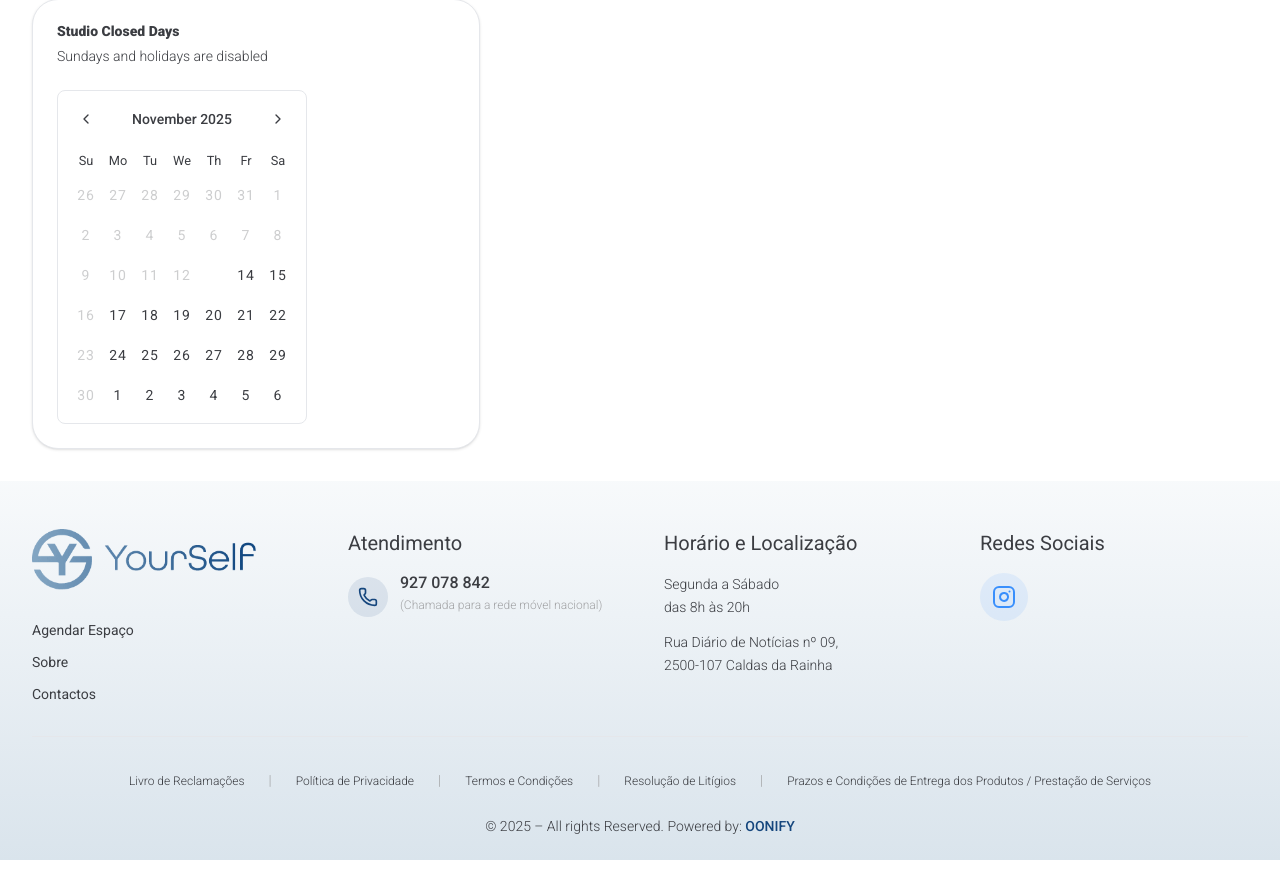
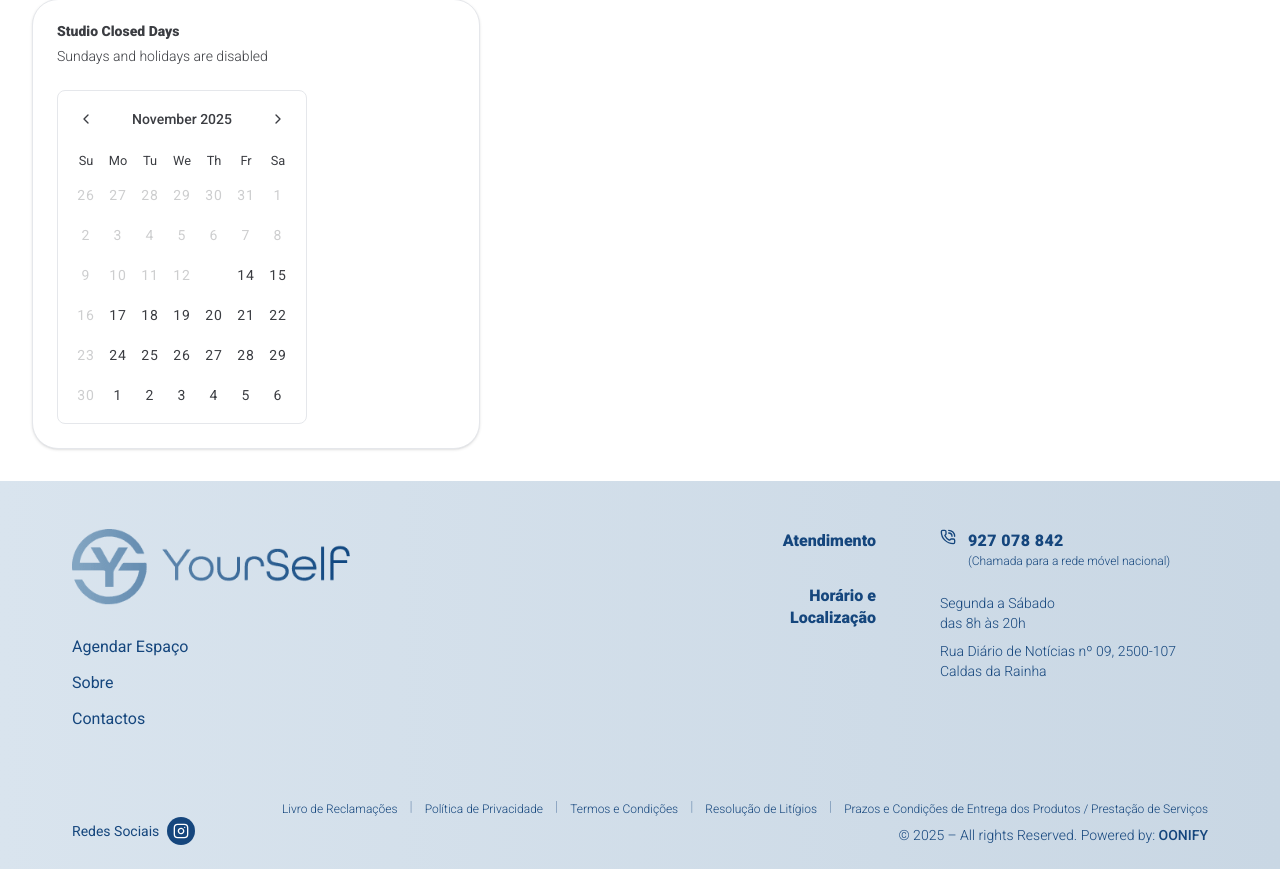
Before and after one commit to AsifIqbal093/YourselfPilates_Main, a Next.js app: page /example in a window 1280 px wide. Shown: the part 7970-8839 px from the top of the page. Built offline with nearby package versions, Linux system fonts and the light colour scheme; a web font is replaced by a local one.

Commit message:
fix footer

```diff
--- a/src/components/layout/Footer.jsx
+++ b/src/components/layout/Footer.jsx
@@ -1,8 +1,7 @@
 import React from "react";
 import Link from "next/link";
 import Image from "next/image";
-import { Phone, Instagram } from "lucide-react";
-import { Separator } from "@/components/ui/separator";
+import { PhoneCall, Instagram } from "lucide-react";
 
 const Footer = () => {
   const currentYear = new Date().getFullYear();
@@ -29,31 +28,26 @@ const Footer = () => {
   ];
 
   return (
-    <footer className="bg-gradient-to-b from-[#88A9C310] to-[#88A9C350] pt-12 pb-6">
-      <div className="container mx-auto px-4 md:px-6 lg:px-8">
-        {/* Main Footer Content */}
-        <div className="grid grid-cols-1 md:grid-cols-2 lg:grid-cols-4 gap-8 md:gap-12 mb-8">
-          {/* Logo and Navigation */}
-          <div className="space-y-6">
-            <Link
-              href="/"
-              className="inline-block transition-transform duration-200 hover:scale-[1.02]"
-            >
+    <footer className="bg-gradient-to-r from-[#d9e4ee] to-[#c9d7e4] pt-12 pb-6 relative">
+      <div className="container mx-auto px-4 md:px-6 lg:px-8 max-w-[1200px]">
+        {/* Top Section */}
+        <div className="grid grid-cols-1 md:grid-cols-2 gap-10 mb-16">
+          <div className="space-y-4 md:space-y-6">
+            <Link href="/" className="inline-block">
               <Image
                 src="/images/Logo.png"
                 alt="YourSelf Pilates"
                 width={278}
                 height={75}
-                className="h-auto w-48 md:w-56"
+                className="h-auto w-full max-w-[278px]"
               />
             </Link>
-
-            <nav className="flex flex-col space-y-3">
+            <nav className="flex flex-col space-y-2 md:space-y-3">
               {navigationLinks.map((link) => (
                 <Link
                   key={link.href}
                   href={link.href}
-                  className="text-secondary text-sm font-normal hover:text-primary transition-colors duration-200 w-fit"
+                  className="text-[#15467d] text-base font-normal hover:text-primary transition-colors duration-200 w-fit"
                 >
                   {link.name}
                 </Link>
@@ -61,67 +55,62 @@ const Footer = () => {
             </nav>
           </div>
 
-          {/* Service/Phone */}
-          <div className="space-y-4">
-            <h3 className="text-secondary font-normal text-xl">Atendimento</h3>
-            <a
-              href="tel:927078842"
-              className="group inline-flex items-start space-x-3 transition-all duration-200 hover:scale-[1.02]"
-            >
-              <div className="flex items-center justify-center w-10 h-10 rounded-full bg-[#15467d]/10 text-[#15467d] group-hover:bg-[#15467d] group-hover:text-white transition-all duration-200 mt-1">
-                <Phone className="w-5 h-5" />
+          <div className="flex flex-col sm:flex-row justify-center sm:justify-end sm:space-x-16 space-y-6 sm:space-y-0 text-[#15467d] pr-0 sm:pr-8">
+            <div className="flex flex-col space-y-4 sm:space-y-8 min-w-[160px] text-center sm:text-right">
+              <h3 className="font-semibold text-base">Atendimento</h3>
+              <h3 className="font-semibold text-base leading-snug">
+                Horário e <br /> Localização
+              </h3>
             </div>
-              <div className="flex flex-col">
-                <span className="text-secondary font-medium text-base leading-tight">
-                  927 078 842
+
+            {/* Right Content */}
+            <div className="flex flex-col space-y-6 text-center sm:text-left">
+              <div className="flex flex-col sm:flex-row items-center sm:items-start justify-center sm:justify-start space-y-2 sm:space-y-0 sm:space-x-3">
+                <PhoneCall className="w-4 h-4 shrink-0 text-[#15467d]" />
+                <div className="flex flex-col leading-tight">
+                  <span className="font-semibold text-base tracking-wide">
+                    927&nbsp;078&nbsp;842
                   </span>
-                <span className="text-muted text-xs mt-1">
+                  <span className="text-xs">
                     (Chamada para a rede móvel nacional)
                   </span>
                 </div>
-            </a>
               </div>
 
-          {/* Schedule and Location */}
-          <div className="space-y-4">
-            <h3 className="text-secondary font-normal text-xl">
-              Horário e Localização
-            </h3>
-            <div className="space-y-3 text-sm text-secondary">
-              <p className="leading-relaxed">
-                Segunda a Sábado
-                <br />
+              {/* Horário + Endereço */}
+              <div className="text-sm space-y-2">
+                <p>
+                  Segunda a Sábado <br />
                   das 8h às 20h
                 </p>
-              <p className="leading-relaxed">
-                Rua Diário de Notícias nº 09,
-                <br />
-                2500-107 Caldas da Rainha
+                <p>
+                  Rua Diário de Notícias nº 09, 2500-107 <br />Caldas da Rainha
                 </p>
               </div>
             </div>
+          </div>
+        </div>
 
-          {/* Social Media */}
-          <div className="space-y-4">
-            <h3 className="text-secondary font-normal text-xl">
-              Redes Sociais
-            </h3>
+        {/* Bottom Section */}
+        <div className="flex flex-col md:flex-row items-center md:items-end justify-between gap-6 mt-8">
+          {/* Redes Sociais */}
+          <div className="flex items-center justify-center md:justify-start space-x-2">
+            <span className="text-[#15467d] text-sm font-normal">Redes Sociais</span>
             <a
               href="https://www.instagram.com/yourselfpilates/?hl=en"
               target="_blank"
               rel="noopener noreferrer"
-              className="inline-flex items-center justify-center w-12 h-12 rounded-full bg-primary/10 text-primary hover:bg-primary hover:text-white transition-all duration-200"
+              className="flex items-center justify-center w-7 h-7 rounded-full bg-[#15467d] text-white hover:opacity-80 transition"
               aria-label="Instagram"
             >
-              <Instagram className="w-6 h-6" />
+              <Instagram className="w-4 h-4" />
             </a>
           </div>
-        </div>
 
-        <Separator className="my-8" />
 
-        {/* Legal Links - Desktop (Horizontal) */}
-        <div className="hidden md:flex flex-wrap items-center justify-center gap-x-6 gap-y-2 mb-6">
+          <div className="flex flex-col md:items-end items-center gap-2 md:gap-0 mt-4 md:mt-0">
+            {/* Legal Links */}
+            <div className="flex flex-col md:flex-row items-center md:items-end justify-center md:justify-end gap-y-1 md:gap-y-0 gap-x-2 text-center md:text-right">
               {legalLinks.map((link, index) => (
                 <React.Fragment key={link.href}>
                   {link.external ? (
@@ -129,63 +118,40 @@ const Footer = () => {
                       href={link.href}
                       target="_blank"
                       rel="noopener noreferrer"
-                  className="text-secondary text-xs hover:text-primary transition-colors duration-200"
+                      className="text-[#15467d] text-xs hover:opacity-80 transition"
                     >
                       {link.name}
                     </a>
                   ) : (
                     <Link
                       href={link.href}
-                  className="text-secondary text-xs hover:text-primary transition-colors duration-200"
+                      className="text-[#15467d] text-xs hover:opacity-80 transition"
                     >
                       {link.name}
                     </Link>
                   )}
                   {index < legalLinks.length - 1 && (
-                <span className="text-muted">|</span>
+                    <span className="hidden md:inline text-[#15467d]/50 mx-1">|</span>
                   )}
                 </React.Fragment>
               ))}
             </div>
 
-        {/* Legal Links - Mobile (Vertical) */}
-        <div className="flex md:hidden flex-col space-y-3 mb-6">
-          {legalLinks.map((link) =>
-            link.external ? (
-              <a
-                key={link.href}
-                href={link.href}
-                target="_blank"
-                rel="noopener noreferrer"
-                className="text-secondary text-sm hover:text-primary transition-colors duration-200"
-              >
-                {link.name}
-              </a>
-            ) : (
-              <Link
-                key={link.href}
-                href={link.href}
-                className="text-secondary text-sm hover:text-primary transition-colors duration-200"
-              >
-                {link.name}
-              </Link>
-            )
-          )}
-        </div>
 
-        {/* Copyright */}
-        <div className="text-center">
-          <p className="text-secondary text-xs md:text-sm">
+            <div className="text-right mt-2">
+              <p className="text-[#15467d] text-xs md:text-sm">
                 © {currentYear} – All rights Reserved. Powered by:{" "}
                 <a
                   href="https://oonify.pt/"
                   target="_blank"
                   rel="noopener noreferrer"
-              className="inline-flex items-center hover:opacity-80 transition-opacity duration-200"
+                  className="inline-flex items-center font-medium text-[#15467d] hover:opacity-80 transition"
                 >
-              <span className="font-medium text-[#15467d]">OONIFY</span>
+                  OONIFY
                 </a>
               </p>
+            </div>
+          </div>
         </div>
       </div>
     </footer>
```
Lines whose indentation alone changed are shown as unchanged.
